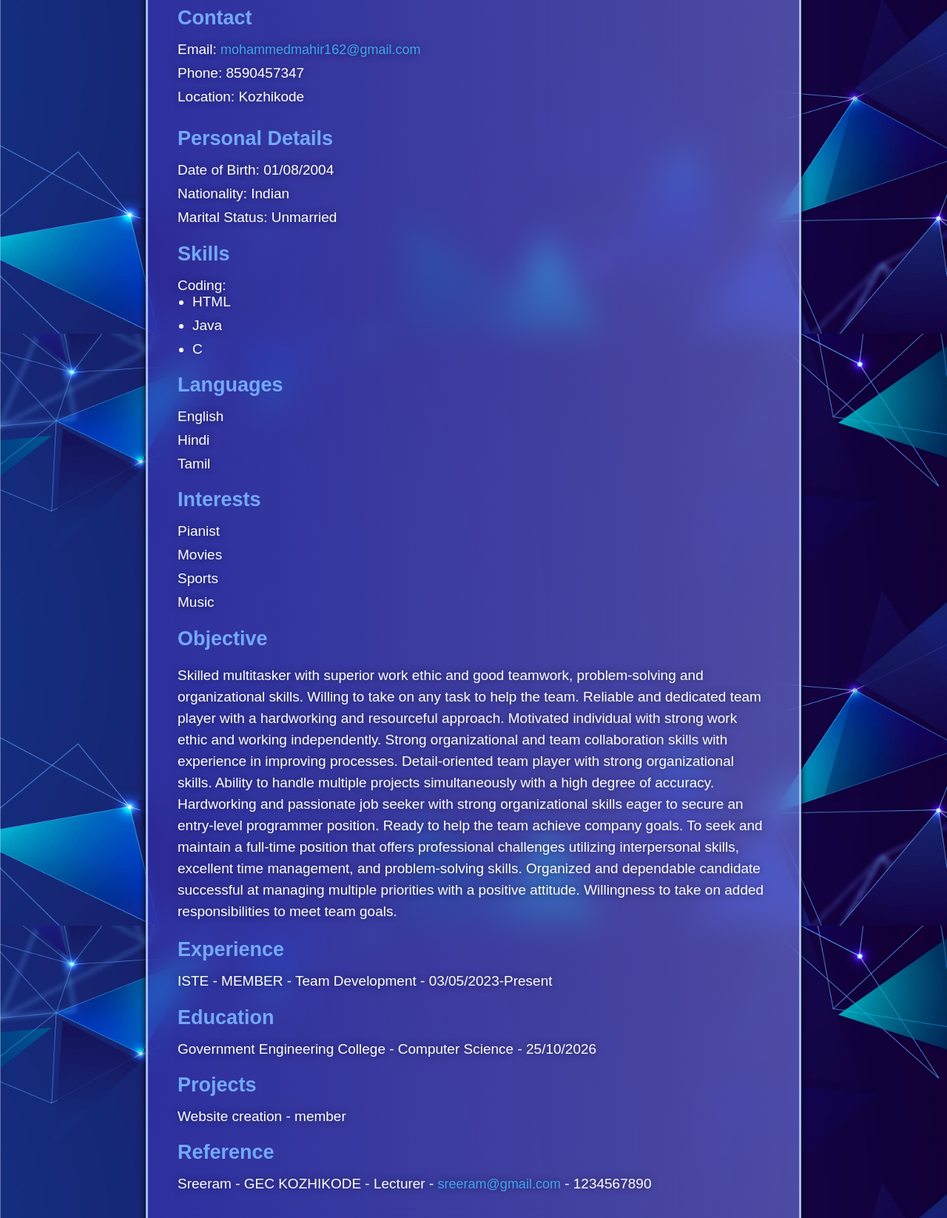
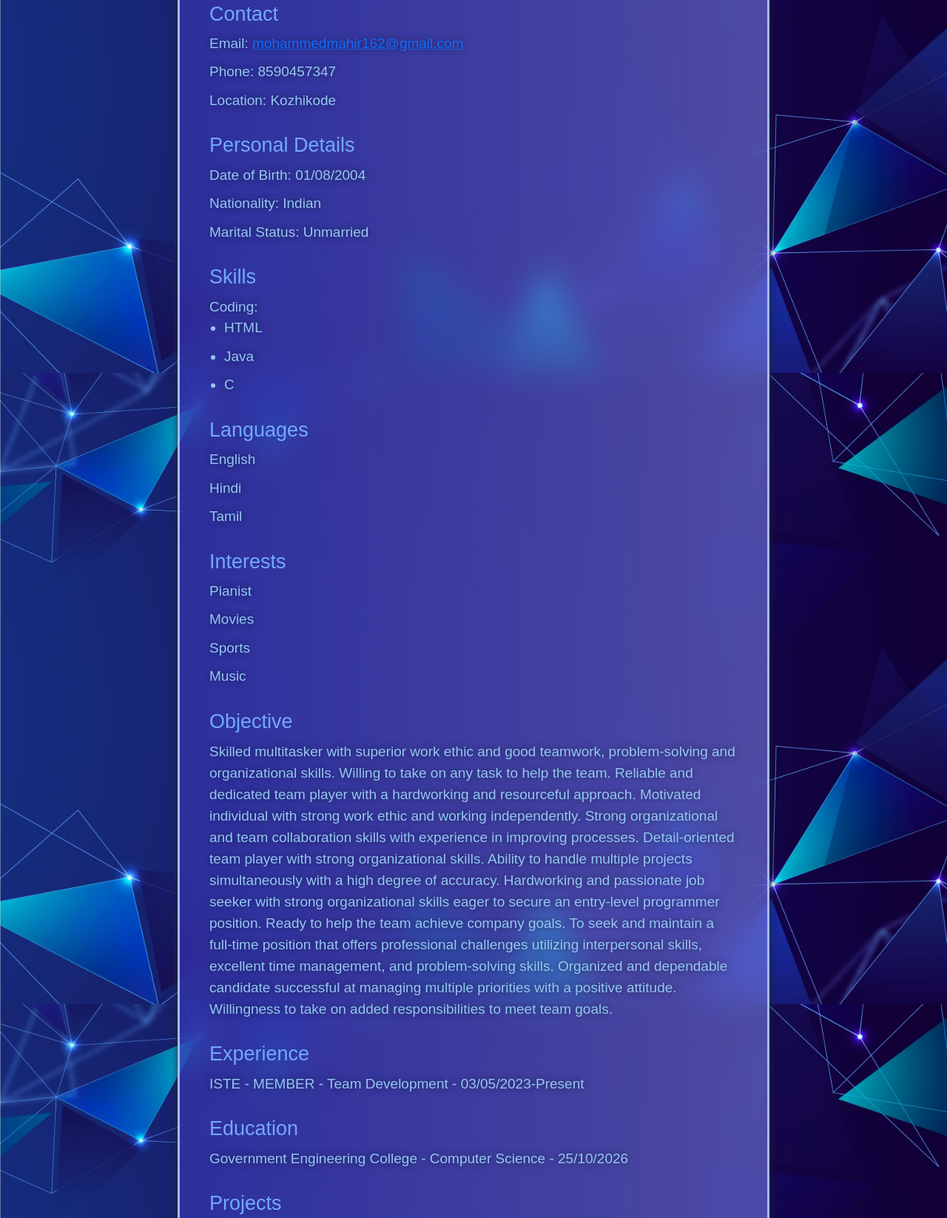
Before and after one commit to MhdMahir/Login, a plain HTML site: page rsme.html in a window 1280 px wide. Shown: the part 349-1995 px from the top of the page at 74% size. Drawn offline with nearby package versions, Linux system fonts and the light colour scheme.

Commit message:
Update rsme.html

```diff
--- a/rsme.html
+++ b/rsme.html
@@ -1,9 +1,13 @@
 <!DOCTYPE html>
 <html lang="en">
   <head>
-    <meta charset="UTF-8">
+    <meta charset="UTF-8" />
+    <meta name="viewport" content="width=device-width, initial-scale=1.0" />
     <title>Resume - Mohammed Mahir K</title>
-    <link rel="stylesheet" href="style.css">
+    <link
+      href="https://cdn.jsdelivr.net/npm/bootstrap@5.3.0/dist/css/bootstrap.min.css"
+      rel="stylesheet"
+    />
     <style>
       body {
         font-family: sans-serif;
@@ -14,8 +18,9 @@
         margin: 0;
         padding: 20px;
       }
-        .c{
-            width: 70%;
+
+      .c {
+        width: 100%;
         max-width: 800px;
         background: linear-gradient(to right, #413ac587, #838bf787);
         border: 3px solid #a4b9f4;
@@ -24,6 +29,7 @@
         backdrop-filter: blur(20px);
         box-shadow: 0 0 10px;
       }
+
       h1 {
         text-align: center;
         font-size: 40px;
@@ -35,120 +41,170 @@
         cursor: default;
         margin-bottom: 20px;
       }
-        h2{
+
+      h2 {
         color: #73a9fa;
         font-family: sans-serif;
         font-size: 27px;
         margin-bottom: 10px;
       }
-        p,li{
+
+      p,
+      li {
         color: #ffffff;
         font-size: 19px;
         margin-bottom: 10px;
         text-shadow: 0px 0px 10px rgba(0, 0, 0, 0.5);
       }
-        ul{
+
+      ul {
         list-style-type: none;
         padding: 0;
       }
-        img{
+
+      img {
         display: block;
         margin: 0 auto 20px auto;
         border-radius: 8px;
         box-shadow: 0 0 10px;
       }
-        .dvsn{
+
+      .dvsn {
         margin-bottom: 30px;
+      }
+      .ts{
+        color: #94c8f3;
       }
     </style>
   </head>
-<body>
-    <div class="c">
-        <img src="mahir.jpg" alt="Your Photo" width="150" height="200">
+
+  <body
+    class="d-flex justify-content-center align-items-center "
+    style="background-image: url('rb4.jpg'); background-size: contain; z-index: -1"
+  >
+    <div class="c container">
+      <img
+        src="mahir.jpg"
+        alt="Your Photo"
+        class="img-fluid mb-3"
+        width="150"
+        height="200"
+      />
       <h1>Mohammed Mahir K</h1>
 
       <div class="dvsn">
         <h2>Contact</h2>
         <ul>
-                <li>Email: <a href="mailto:mohammedmahir162@gmail.com">mohammedmahir162@gmail.com</a></li>
-                <li>Phone: 8590457347</li>
-                <li>Location: Kozhikode</li>
+          <li class="ts">
+            Email:
+            <a href="mailto:mohammedmahir162@gmail.com"
+              >mohammedmahir162@gmail.com</a
+            >
+          </li>
+          <li class="ts">Phone: 8590457347</li>
+          <li class="ts">Location: Kozhikode</li>
         </ul>
       </div>
 
-        <div>
+      <div class="dvsn">
         <h2>Personal Details</h2>
         <ul>
-                <li>Date of Birth: 01/08/2004</li>
-                <li>Nationality: Indian</li>
-                <li>Marital Status: Unmarried</li>
+          <li class="ts">Date of Birth: 01/08/2004</li>
+          <li class="ts">Nationality: Indian</li>
+          <li class="ts">Marital Status: Unmarried</li>
         </ul>
       </div>
 
-        <div>
+      <div class="dvsn">
         <h2>Skills</h2>
         <ul>
-                <li>Coding:
-                    <ul style="list-style-type: disc; padding-left: 20px;">
-                        <li>HTML</li>
-                        <li>Java</li>
-                        <li>C</li>
+          <li class="ts">
+            Coding:
+            <ul style="list-style-type: disc; padding-left: 20px">
+              <li class="ts">HTML</li>
+              <li class="ts">Java</li>
+              <li class="ts">C</li>
             </ul>
           </li>
         </ul>
       </div>
 
-        <div>
+      <div class="dvsn">
         <h2>Languages</h2>
         <ul>
-                <li>English</li>
-                <li>Hindi</li>
-                <li>Tamil</li>
+          <li class="ts">English</li>
+          <li class="ts">Hindi</li>
+          <li class="ts">Tamil</li>
         </ul>
       </div>
 
-        <div>
+      <div class="dvsn">
         <h2>Interests</h2>
         <ul>
-                <li>Pianist</li>
-                <li>Movies</li>
-                <li>Sports</li>
-                <li>Music</li>
+          <li class="ts">Pianist</li>
+          <li class="ts">Movies</li>
+          <li class="ts">Sports</li>
+          <li class="ts">Music</li>
         </ul>
       </div>
 
-        <div>
+      <div class="dvsn">
         <h2>Objective</h2>
-            <p style="word-spacing: normal; line-height: 29px;">Skilled multitasker with superior work ethic and good teamwork, problem-solving and organizational skills. Willing to take on any task to help the team. Reliable and dedicated team player with a hardworking and resourceful approach. Motivated individual with strong work ethic and working independently. Strong organizational and team collaboration skills with experience in improving processes. Detail-oriented team player with strong organizational skills. Ability to handle multiple projects simultaneously with a high degree of accuracy. Hardworking and passionate job seeker with strong organizational skills eager to secure an entry-level programmer position. Ready to help the team achieve company goals. To seek and maintain a full-time position that offers professional challenges utilizing interpersonal skills, excellent time management, and problem-solving skills. Organized and dependable candidate successful at managing multiple priorities with a positive attitude. Willingness to take on added responsibilities to meet team goals.</p>
+        <p style="word-spacing: normal; line-height: 29px" class="ts">
+          Skilled multitasker with superior work ethic and good teamwork,
+          problem-solving and organizational skills. Willing to take on any task
+          to help the team. Reliable and dedicated team player with a
+          hardworking and resourceful approach. Motivated individual with strong
+          work ethic and working independently. Strong organizational and team
+          collaboration skills with experience in improving processes.
+          Detail-oriented team player with strong organizational skills. Ability
+          to handle multiple projects simultaneously with a high degree of
+          accuracy. Hardworking and passionate job seeker with strong
+          organizational skills eager to secure an entry-level programmer
+          position. Ready to help the team achieve company goals. To seek and
+          maintain a full-time position that offers professional challenges
+          utilizing interpersonal skills, excellent time management, and
+          problem-solving skills. Organized and dependable candidate successful
+          at managing multiple priorities with a positive attitude. Willingness
+          to take on added responsibilities to meet team goals.
+        </p>
       </div>
 
-        <div>
+      <div class="dvsn">
         <h2>Experience</h2>
         <ul>
-                <li>ISTE - MEMBER - Team Development - 03/05/2023-Present</li>
+          <li class="ts">ISTE - MEMBER - Team Development - 03/05/2023-Present</li>
         </ul>
       </div>
 
-        <div>
+      <div class="dvsn">
         <h2>Education</h2>
         <ul>
-                <li>Government Engineering College - Computer Science - 25/10/2026</li>
+          <li class="ts">
+            Government Engineering College - Computer Science - 25/10/2026
+          </li>
         </ul>
       </div>
 
-        <div>
+      <div class="dvsn">
         <h2>Projects</h2>
         <ul>
-                <li>Website creation - member</li>
+          <li class="ts">Website creation - member</li>
         </ul>
       </div>
 
-        <div>
+      <div class="dvsn">
         <h2>Reference</h2>
         <ul>
-                <li>Sreeram - GEC KOZHIKODE - Lecturer - <a href="mailto:sreeram@gmail.com">sreeram@gmail.com</a> - 1234567890</li>
+          <li class="ts">
+            Sreeram - GEC KOZHIKODE - Lecturer -
+            <a href="mailto:sreeram@gmail.com">sreeram@gmail.com</a> -
+            1234567890
+          </li>
         </ul>
       </div>
     </div>
+
+    <script src="https://cdn.jsdelivr.net/npm/bootstrap@5.3.0/dist/js/bootstrap.bundle.min.js"></script>
   </body>
 </html>
```
Lines whose indentation alone changed are shown as unchanged.
